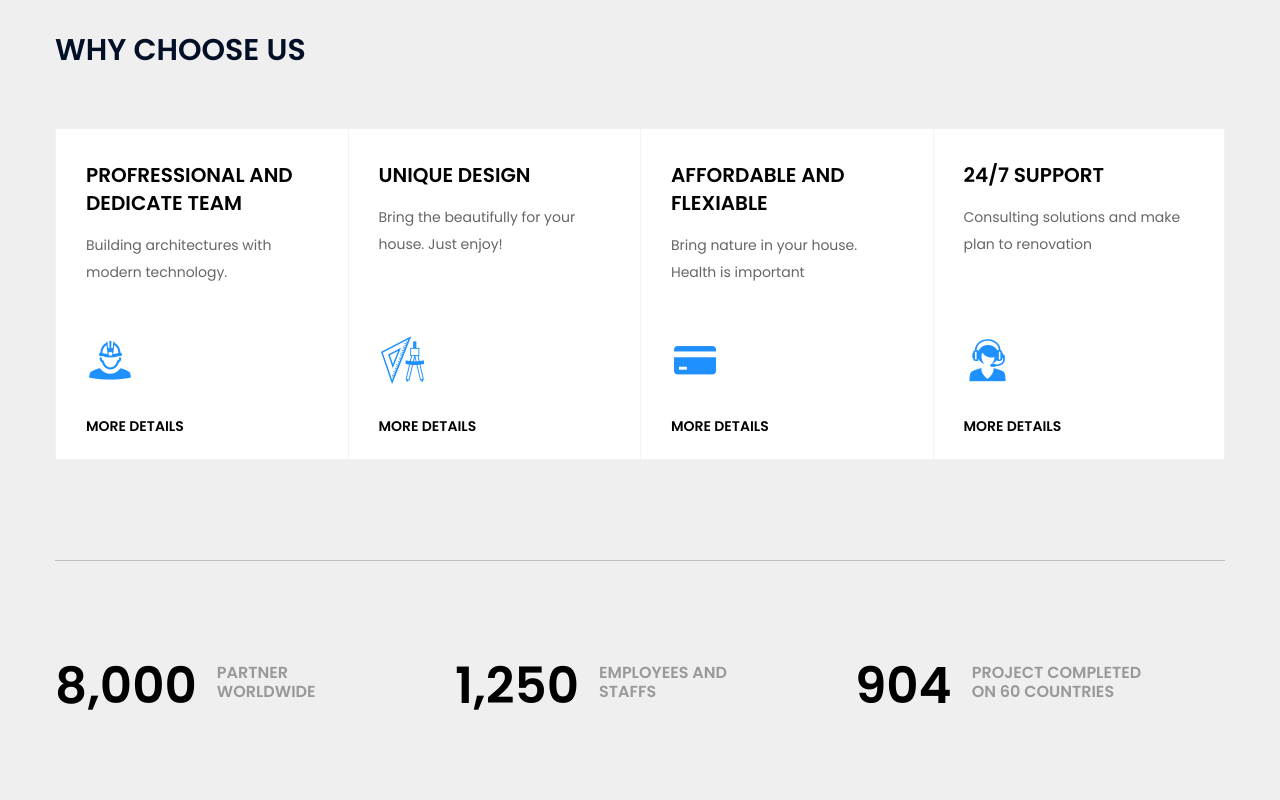
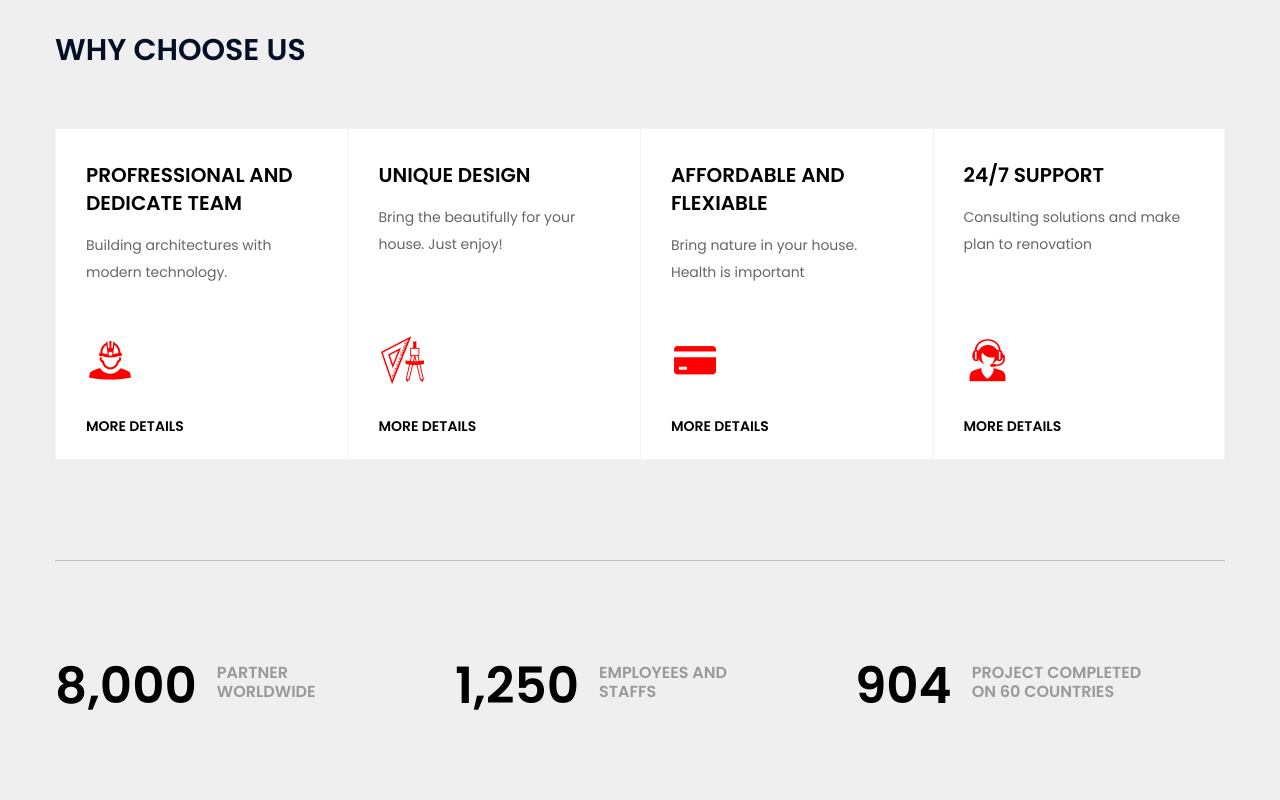
Before and after one commit to hoistscom/ev, a Nuxt app: page / in a window 1280 px wide. Shown: the part 1800-2600 px from the top of the page. Built offline with nearby package versions, Linux system fonts and the light colour scheme.

Commit message:
test red
red

```diff
--- a/assets/scss/_variables.scss
+++ b/assets/scss/_variables.scss
@@ -7,7 +7,7 @@ $heading-font: "Poppins", sans-serif;
 
 
 // Colors ---------------
-$primary: dodgerblue;
+$primary: red;
 $paragraph: #666;
 $body-bg: #000;
 $body-color: #748494;
```
